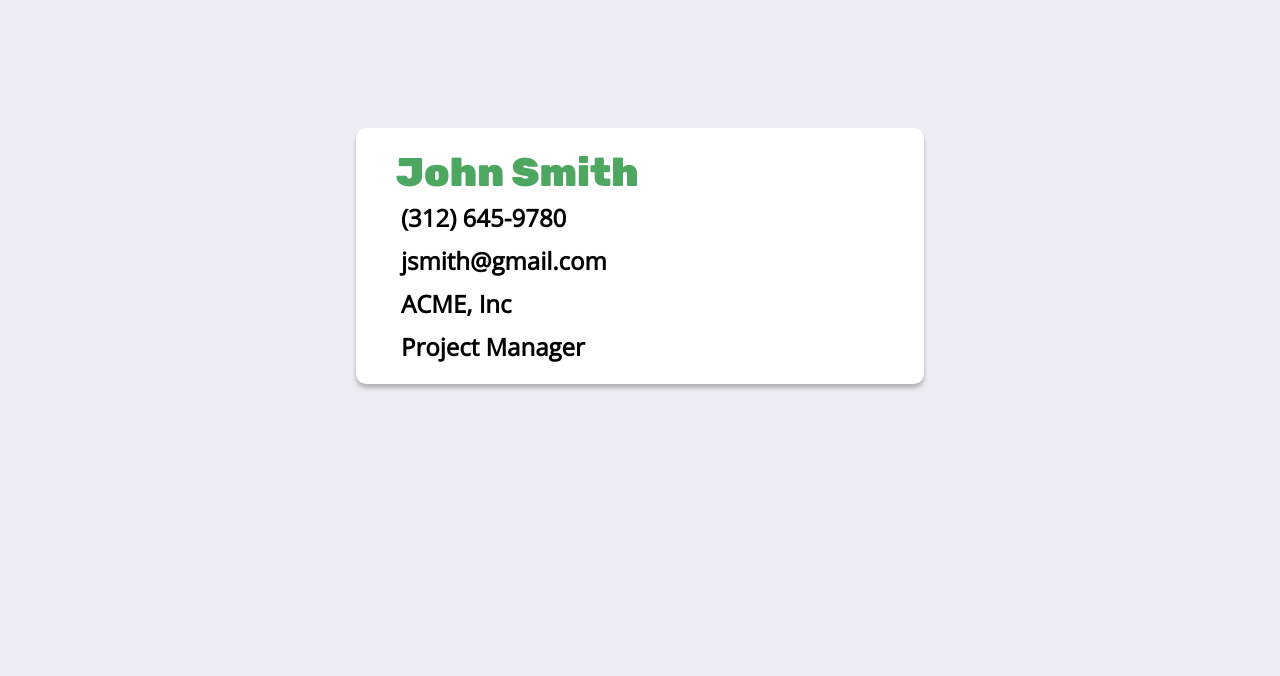
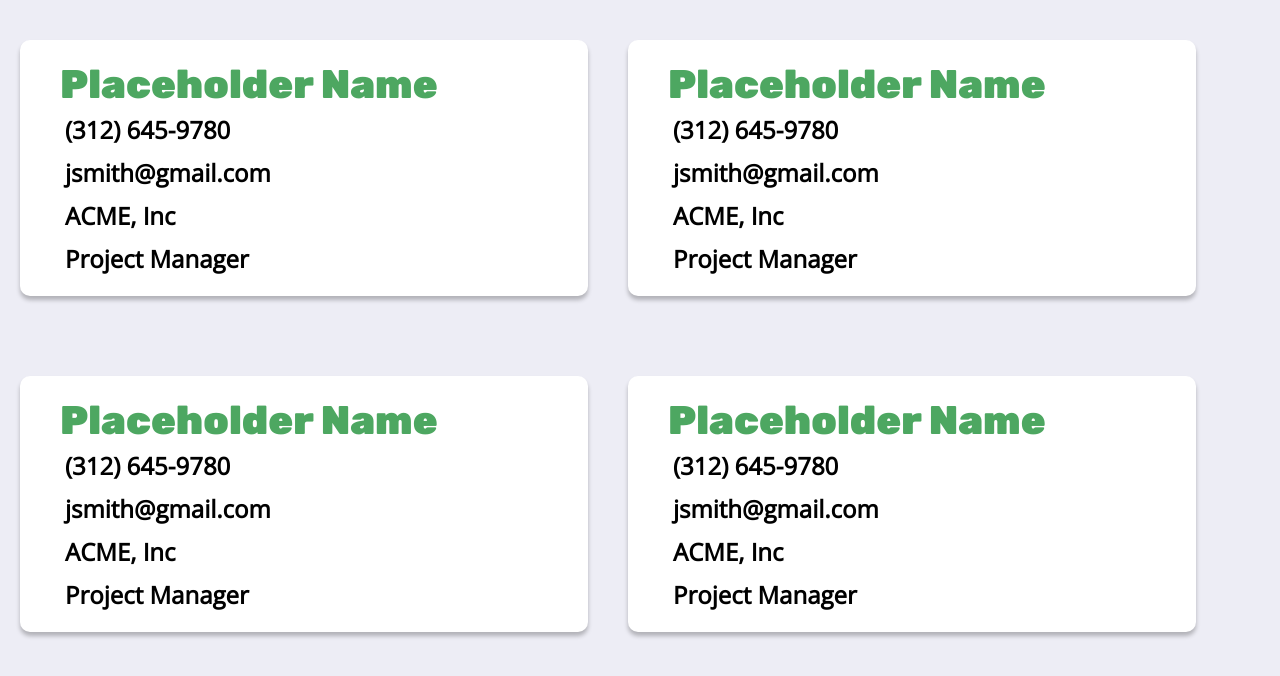
Before and after one commit to EElstrom/ContactManagerMERN, a React (Create React App) app in the folder frontend/: page /home in a window 1280 px wide. Shown: the top 676 px of the page. Built offline with nearby package versions, Linux system fonts and the light colour scheme.

Commit message:
CSS edits

```diff
--- a/frontend/src/components/Contact.js
+++ b/frontend/src/components/Contact.js
@@ -7,17 +7,23 @@ const fetch = require('node-fetch');
 
 function Contact()
 {
+	var name = 'Placeholder Name'
+	var number = '(312) 645-9780'
+	var email = 'jsmith@gmail.com'
+	var company = 'ACME, Inc'
+	var role =  'Project Manager'
+
 	return (
 		<div>
-			<div id="contactContainer">
+			<div id="contactCard">
 				<link rel="stylesheet" href="https://fonts.googleapis.com/css?family=Rubik:900"></link>
 				<link rel="stylesheet" href="https://fonts.googleapis.com/css?family=Bree+Serif"></link>
 				<link rel="stylesheet" href="https://fonts.googleapis.com/css?family=Open+Sans"></link>
-				<div class="contactHeader">John Smith</div>
-				<div class="contactInfo">(312) 645-9780</div>
-				<div class="contactInfo">jsmith@gmail.com</div>
-				<div class="contactInfo">ACME, Inc</div>
-				<div class="contactInfo">Project Manager</div>
+				<div class="contactHeader">{name}</div>
+				<div class="contactInfo">{number}</div>
+				<div class="contactInfo">{email}</div>
+				<div class="contactInfo">{company}</div>
+				<div class="contactInfo">{role}</div>
 			</div>
 		</div>
 	);
--- a/frontend/src/components/Home.css
+++ b/frontend/src/components/Home.css
@@ -1,5 +1,12 @@
-#contactContainer {
-	margin: 10% auto;
+#cardContainer {
+	display: flex;
+	flex-direction: row;
+	align-content: flex-start;
+	flex-wrap: wrap;
+}
+
+#contactCard {
+	margin: 40px 20px;
 	background-color: #FFFFFF;
 	height: 214px;
 	width: 488px;
--- a/frontend/src/pages/HomePage.js
+++ b/frontend/src/pages/HomePage.js
@@ -5,7 +5,10 @@ import Contact from '../components/Contact';
 const HomePage = () =>
 {
 	return (
-		<div>
+		<div id="cardContainer">
+			<Contact />
+			<Contact />
+			<Contact />
 			<Contact />
 		</div>
 	);
```
